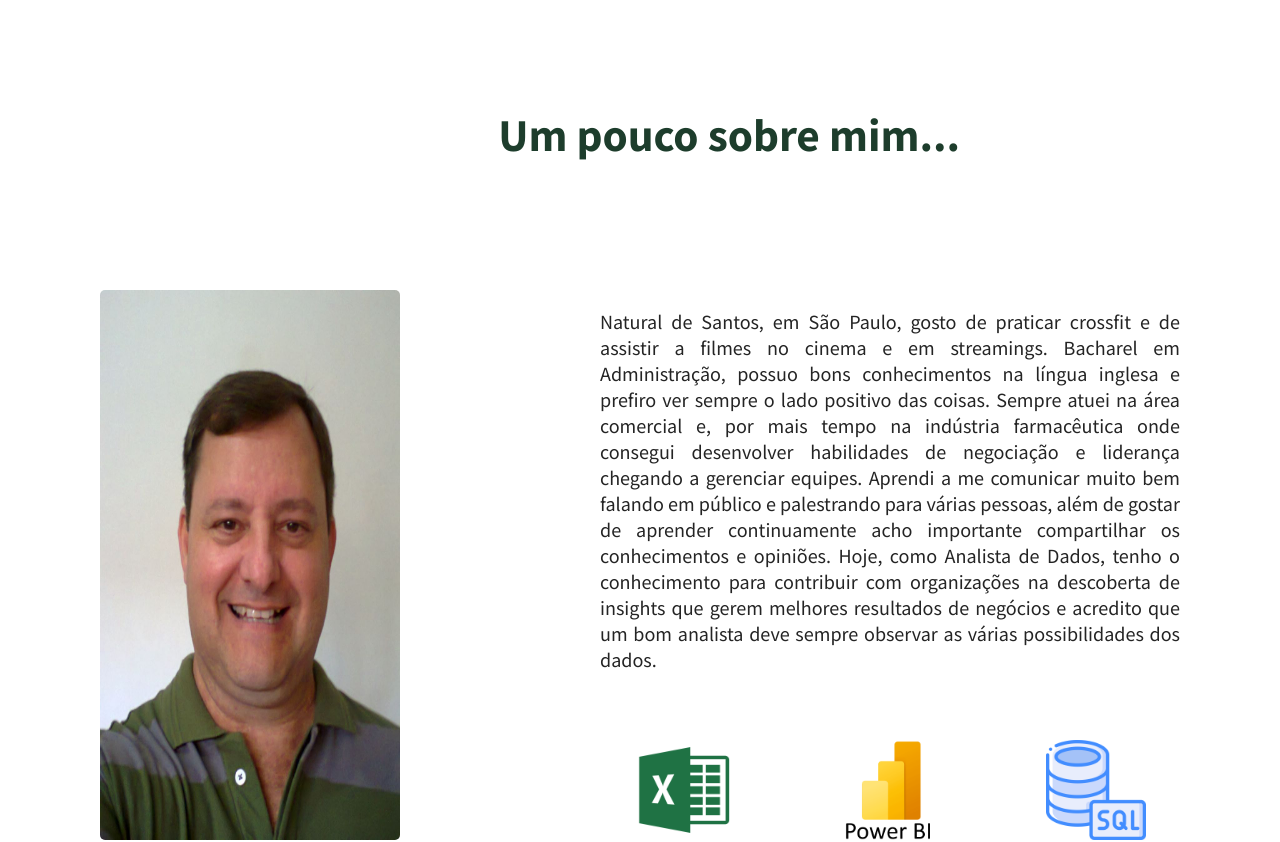
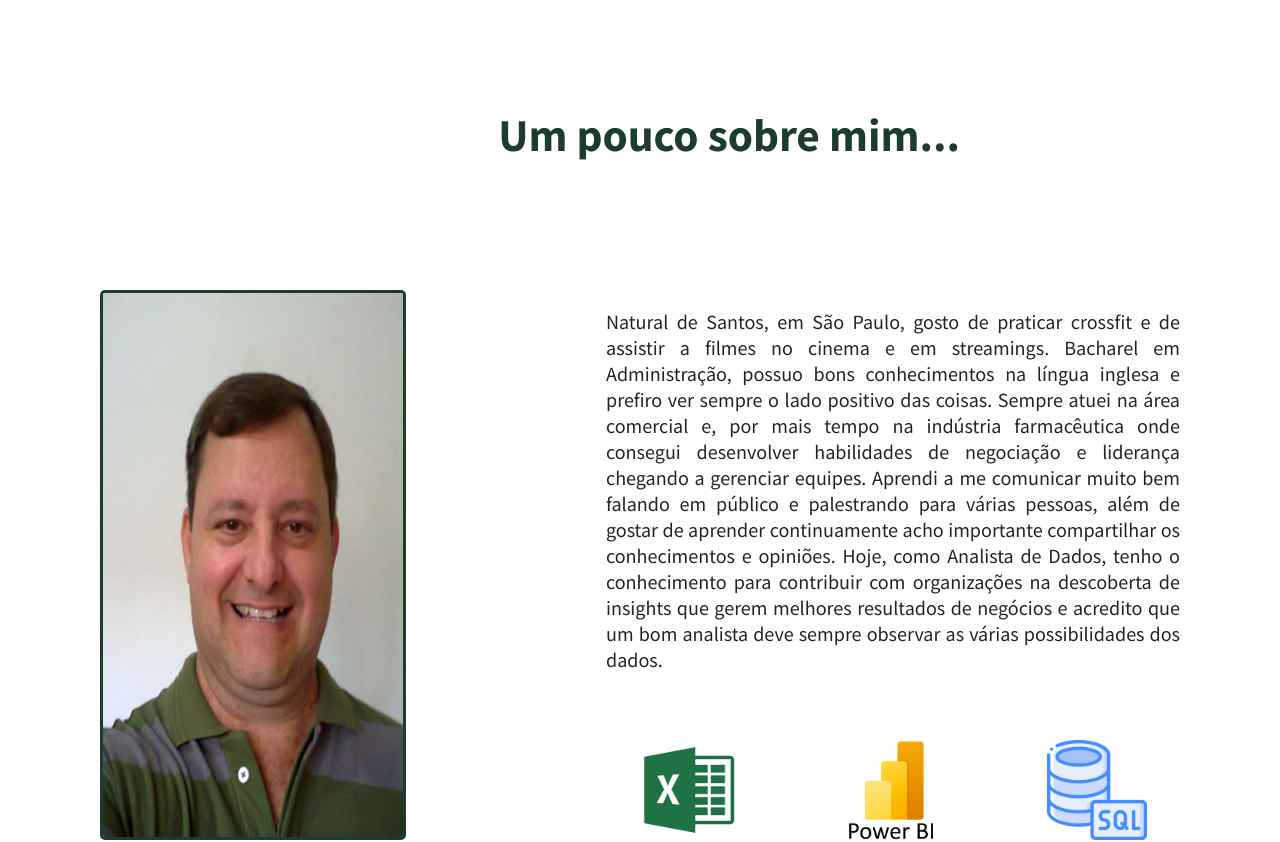
Before and after one commit to ffrancacorrea/oscar_data, a React (Create React App) app: page / in a window 1280 px wide. Shown: the part 795-1637 px from the top of the page. Built offline with nearby package versions, Linux system fonts and the light colour scheme; grey boxes are pictures that could not be loaded.

Commit message:
add border to profile photo

```diff
--- a/src/components/About/index.js
+++ b/src/components/About/index.js
@@ -64,6 +64,7 @@ const Photo = styled.div`
   margin: 100px;
   img {
     width: 300px;
+    border: ${({ theme }) => `3px solid ${theme.darkGreen}`};
     border-radius: 5px;
   }
 `
```
